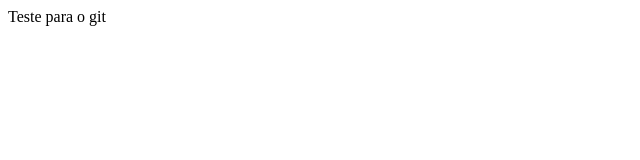
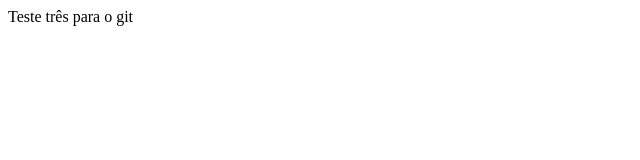
Before and after one commit to GusNachbar/meu_projeto_versionado, a plain HTML site: page index.html in a window 1280 px wide. Shown: the full height of the page, 0-640 px from the left. Drawn offline with Linux system fonts and the light colour scheme.

Commit message:
teste três

```diff
--- a/index.html
+++ b/index.html
@@ -1,7 +1,7 @@
 <html>
 
 <head>
-	Teste para o git
+	Teste três para o git
 </head>
 
 <body>
```
